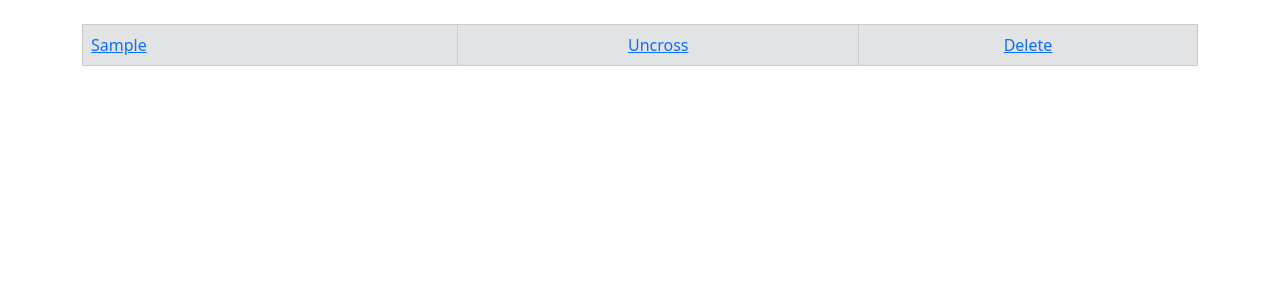
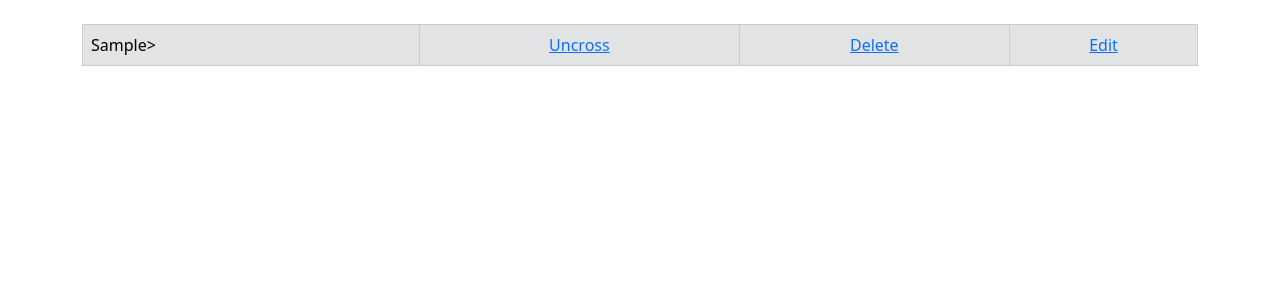
Before and after one commit to fernandojal/ToDoList, a Django app: page / in a window 1280 px wide. Shown: the part 56-356 px from the top of the page. Run offline with Django 3.2, Linux system fonts and the light colour scheme; tables that the repository leaves empty hold one stand-in row (values such as "Sample post").

Commit message:
added edit button

```diff
--- a/to_do/todo_list/templates/home.html
+++ b/to_do/todo_list/templates/home.html
@@ -18,15 +18,17 @@
 
         {% if things.completed  %}
             <tr class="table-secondary">
-                <td class='striker'><a href="edit/{{things.id}}"> {{things.item }}</a></td>
-                <td><center><a href="uncross/{{things.id}}">Uncross</a></center></td>
-                <td> <center><a href="delete/{{things.id}}">Delete</a></center> </td>
+                <td class='striker'>{{things.item }}></td>
+                <td> <center> <a href="uncross/{{things.id}}">Uncross</a></center></td>
+                <td> <center> <a href="delete/{{things.id}}">Delete</a></center> </td>
+                <td> <center> <a href="edit/{{things.id}}">Edit</a></center></td>
             </tr>
         {% else %}
             <tr>
-                <td class='striker'><a href="edit/{{things.id}}">{{ things.item }}</a></td>
-                <td><center><a href="cross_off/{{things.id}}">Cross Off</a></center> </td>
+                <td class='striker'>{{ things.item }}</a></td>
+                <td> <center><a href="cross_off/{{things.id}}">Cross Off</a></center> </td>
                 <td> <center><a href="delete/{{things.id}}">Delete</a></center> </td>
+                <td> <center><a href="edit/{{things.id}}">Edit</a></center></td>
             </tr>
         {% endif %}
 
```
